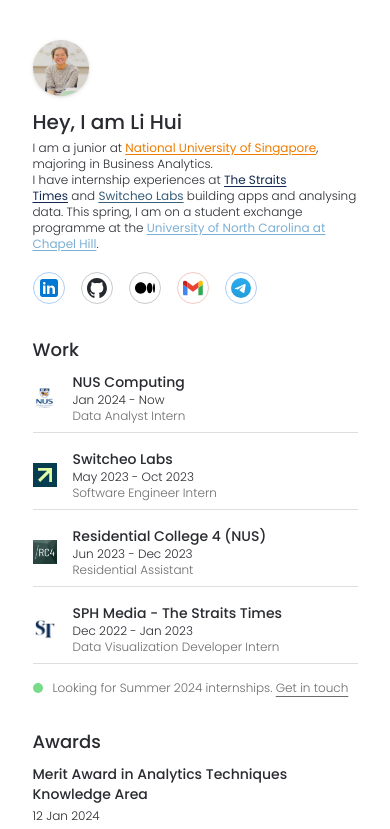
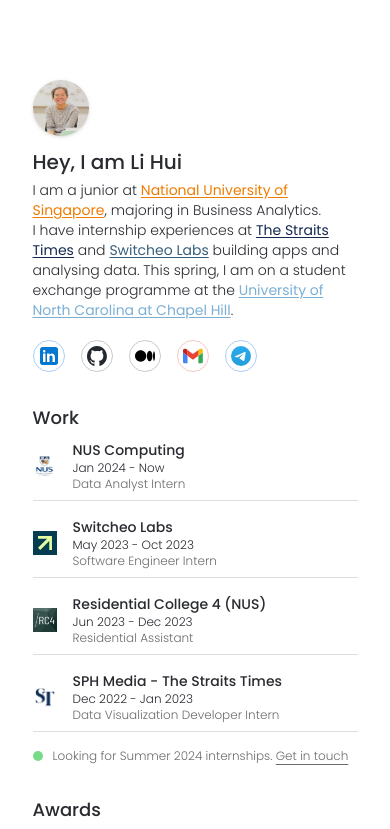
Before and after one commit to lihuicham/lihuicham.com-v2, a Next.js app: page / in a window 390 px wide. Shown: the top 829 px of the page. Built offline with nearby package versions, Linux system fonts and the light colour scheme.

Commit message:
fix : headline top padding

```diff
--- a/src/app/components/constants/projectDataV3.ts
+++ b/src/app/components/constants/projectDataV3.ts
@@ -38,7 +38,7 @@
     logo: '/assets/logos/projects/brandstyleguide.png',
   },
   fluo:{
-    title: 'Perp Pool by Fluo (Demex App)',
+    title: 'Fluo App on Demex',
     description: 'Stake, boost and claim rewards now.',
     link: 'https://app.dem.exchange/pools',
     type: 'SWE',
--- a/src/app/components/v3/HeadlineV3.tsx
+++ b/src/app/components/v3/HeadlineV3.tsx
@@ -6,12 +6,12 @@
 const HeadlineV3 = () => {
   return (
     <div>
-      <div className="container mx-auto text-primary-text grid w-10/12 pt-10 gap-y-1 md:w-1/2 md:pt-32 md:gap-y-6">
+      <div className="container mx-auto text-primary-text grid w-10/12 pt-20 gap-y-1 md:w-1/2 md:pt-32 md:gap-y-6">
         <div className="drop-shadow">
           <img alt="memoji" src="/assets/me.png" className="object-fit bg-tertiary-base w-14 h-14 lg:w-24 lg:h-24 rounded-full overflow-hidden mb-2 md:mb-4"/>
         </div>
         <h2 className="text-xl md:text-3xl font-medium md:text-4xl">Hey, I am Li Hui</h2>
-        <p className="text-primary-text font-light text-xs md:text-lg md:leading-loose">
+        <p className="text-primary-text font-light text-sm md:text-lg md:leading-loose">
           I am a junior at&nbsp;
           <span className="text-nus-orange font-normal underline underline-offset-2 md:underline-offset-4 hover:underline-offset-4 transition-all duration-300 ease-in-out"><Link href={PageLinks.Schools.NUS} target="_blank">National University of Singapore</Link></span>,
           majoring in Business Analytics.
```
